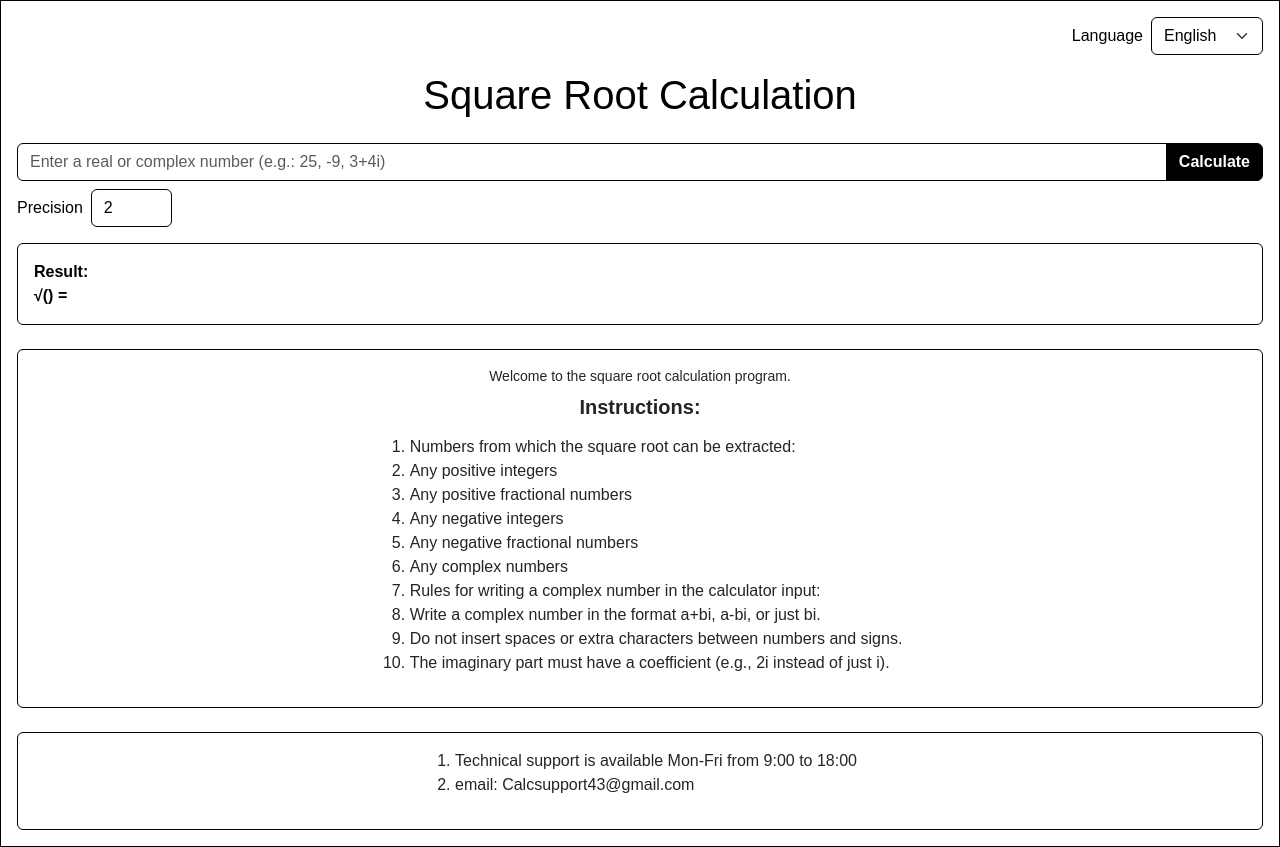
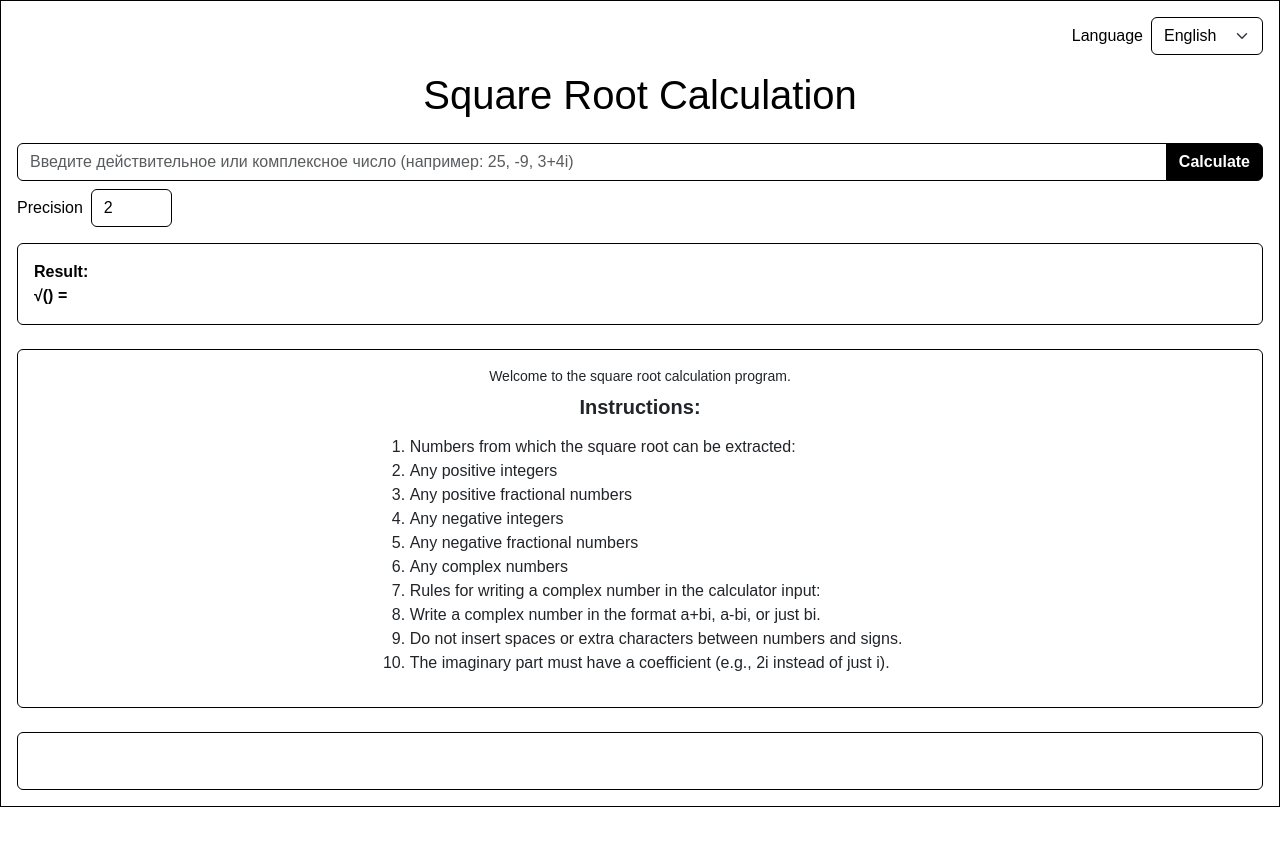
Before and after one commit to Arty318/SQRTWebsite, a FastAPI app: page / in a window 1280 px wide. After the commit the page ends 807 px from the top, so only its background shows below. Run offline with FastAPI, Linux system fonts and the light colour scheme.

Commit message:
SQRTWebsite

```diff
--- a/templates/index.html
+++ b/templates/index.html
@@ -101,11 +101,6 @@
       "Правила написания комплексного числа в строку калькулятора:",
       "Записывать комплексное число надо в формате a+bi, a-bi, либо просто bi.",
       "Между числами и знаком нельзя ставить пробел или другие символы.",
-      "У мнимой части числа обязателен коэффициент (например, 2i, а не просто i)."
-    ],
-    number_support: [
-      "Техническая поддержка осуществляется в пн-пт с 9:00 до 18:00",
-      "email: Calcsupport43@gmail.com"
     ],
     precision_label: "Точность"
   },
@@ -134,10 +129,6 @@
       "Do not insert spaces or extra characters between numbers and signs.",
       "The imaginary part must have a coefficient (e.g., 2i instead of just i)."
     ],
-    number_support: [
-      "Technical support is available Mon-Fri from 9:00 to 18:00",
-      "email: Calcsupport43@gmail.com"
-    ],
     precision_label: "Precision"
   },
   es: {
@@ -164,10 +155,6 @@
       "Escriba un número complejo en el formato a+bi, a-bi o solo bi.",
       "No use espacios ni caracteres adicionales entre números y signos.",
       "La parte imaginaria debe tener un coeficiente (ejemplo: 2i en lugar de solo i)."
-    ],
-    number_support: [
-      "El soporte técnico está disponible de lunes a viernes de 9:00 a 18:00",
-      "email: Calcsupport43@gmail.com"
     ],
     precision_label: "Precisión"
   },
@@ -196,10 +183,6 @@
       "数字和符号之间不能有空格或其他字符。",
       "虚部必须带系数（例如：2i，而不是仅 i）。"
     ],
-    number_support: [
-      "技术支持时间：周一至周五 9:00-18:00",
-      "邮箱: Calcsupport43@gmail.com"
-    ],
     precision_label: "精度"
   },
   ar: {
@@ -227,10 +210,6 @@
       "لا تستخدم مسافات أو رموز إضافية بين الأرقام والعلامات.",
       "يجب أن يحتوي الجزء التخيلي دائمًا على معامل (مثال: 2i بدلًا من i فقط)."
     ],
-    number_support: [
-      "يتوفر الدعم الفني من الاثنين إلى الجمعة من 9:00 حتى 18:00",
-      "البريد الإلكتروني: Calcsupport43@gmail.com"
-    ],
     precision_label: "الدقة"
   },
   fr: {
@@ -257,10 +236,6 @@
       "Écrire un nombre complexe au format a+bi, a-bi ou simplement bi.",
       "Ne mettez pas d'espaces ni de caractères supplémentaires entre les nombres et les signes.",
       "La partie imaginaire doit avoir un coefficient (exemple : 2i au lieu de simplement i)."
-    ],
-    number_support: [
-      "Le support technique est disponible du lundi au vendredi de 9h00 à 18h00",
-      "email: Calcsupport43@gmail.com"
     ],
     precision_label: "Précision"
   }
```
